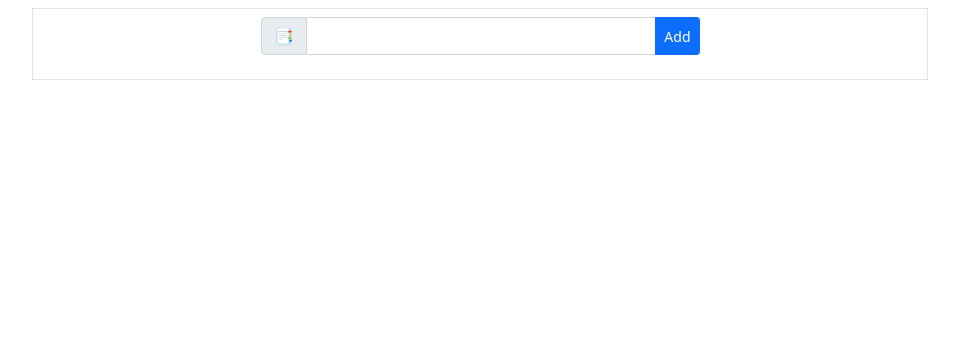
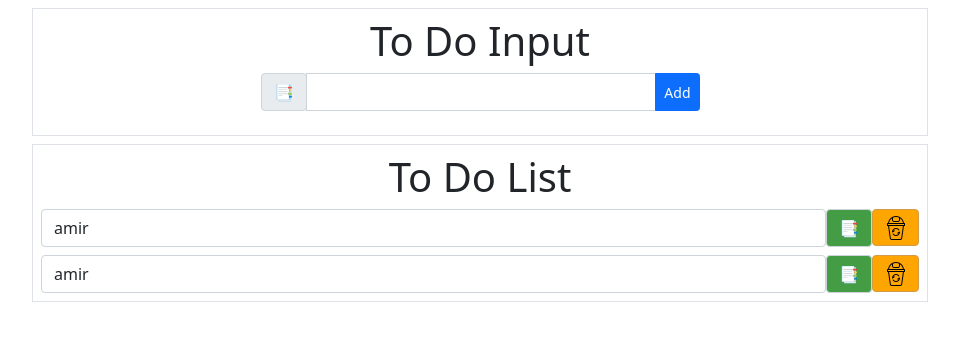
Before and after one commit to amirSh10/To_Do_List, a React (Create React App) app: page / in a window 1280 px wide. Shown: the top 340 px of the page, without its empty margins (160-1119 px from the left). Built offline with nearby package versions, Linux system fonts and the light colour scheme.

Commit message:
complete design of front_end

```diff
--- a/src/component/ToDoList.js
+++ b/src/component/ToDoList.js
@@ -1,8 +1,14 @@
-import Header from "./header";
+import Label from "./label.js";
 
 function ToDoList(){
     return(<>
-<Header/>
+  {/* design of to do list */}
+  <div
+          className=" mt-2 border p-2 add_margin_auto width_70" >
+         <h1 className="display-6 style_of_text_to_do_input">To Do List</h1>
+         <Label value={"amir"}/>
+         <Label value={"amir"}/>
+          </div>
     </>);
 }
 
--- /dev/null
+++ b/src/component/label.js
@@ -0,0 +1,35 @@
+function Label(props) {
+  return (
+    <>
+      {/* label bootstrap */}
+      <div class="form style_of_parent_label mt-2 flex_style_of_label">
+        <label for="floatingInput" class="form-control">
+          {props.value}
+        </label>
+        {/* btn check bootstrap */}
+        <div>
+          <div class="input-group-prepend">
+            <span
+              class="input-group-text "
+              id="inputGroup-sizing-sm btn_background_color_check"
+              style={{ backgroundColor: "#449d44" }}
+            >
+              &#128209;
+            </span>
+          </div>
+        </div>
+        {/* btn recycle bin bootstrap */}
+        <div>
+          <div class="input-group-prepend-">
+            <span
+              class="input-group-text add_icon_recycle_bin"
+              id="inputGroup-sizing-sm"
+            ></span>
+          </div>
+        </div>
+      </div>
+    </>
+  );
+}
+
+export default Label;
--- /dev/null
+++ b/src/component/style/label.css
@@ -0,0 +1,15 @@
+.flex_style_of_label{
+    display: flex;
+    flex-direction: row;
+    justify-content: center;
+}
+
+.add_icon_recycle_bin{
+    background-image: url(../../../public/icons8-recycle-bin-24.png);
+    background-repeat: no-repeat;
+    background-position: center;
+    width: 47px;
+    height: 37px;
+    background-color: orange;
+    border-color: #d39a4a
+}
--- /dev/null
+++ b/src/component/style/toDoInput.css
@@ -0,0 +1,19 @@
+.style_of_text_to_do_input{
+    text-align: center;
+}
+
+.add_margin_auto{
+    margin: auto;
+}
+
+.add_text_align_center{
+    text-align: center;
+}
+
+.width_70{
+    width: 70%;
+}
+
+.width_50{
+    width: 50%;
+}
--- a/src/component/header.js
+++ b/src/component/toDoInput.js
@@ -1,17 +1,15 @@
 import { Button } from "react-bootstrap";
 
-function Header() {
+function ToDoInput() {
   return (
     <>
-      <div className="d-flex justify-content-center ">
-        <div
-          className="d-flex justify-content-center mt-2 border p-2"
-          style={{ width: "70%" }}
-        >
-          <div
-            class="input-group input-group-sm mb-3 "
-            style={{ width: "50%" }}
-          >
+      <div className="">
+        {/* design of to do input*/}
+        <div className=" mt-2 border p-2 add_margin_auto width_70">
+          <h1 className="display-6 style_of_text_to_do_input">To Do Input</h1>
+
+          {/*css bootstrap input group */}
+          <div class="input-group input-group-sm mb-3 add_margin_auto width_50">
             <div class="input-group-prepend">
               <span class="input-group-text" id="inputGroup-sizing-sm ">
                 &#128209;
@@ -31,4 +29,4 @@ function Header() {
   );
 }
 
-export default Header;
+export default ToDoInput;
--- a/src/index.js
+++ b/src/index.js
@@ -9,10 +9,16 @@ import reportWebVitals from './reportWebVitals';
 import 'bootstrap/dist/css/bootstrap.min.css';
 
 // import component
-import ToDoList from './component/ToDoList';
+import ToDoList from './component/toDoList.js';
+import ToDoInput from "./component/toDoInput.js";
+
+// import css file
+import "./component/style/toDoInput.css"
+import "./component/style/label.css"
 
 ReactDOM.render(
   <React.StrictMode>
+    <ToDoInput/>
     <ToDoList/>
   </React.StrictMode>,
   document.getElementById('root')
```
Also changed, not shown: public/icons8-recycle-bin-24.png (added).
